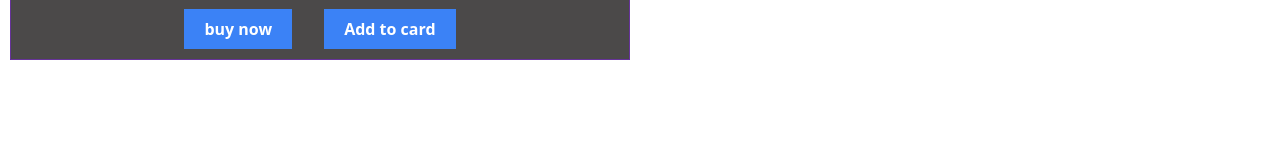
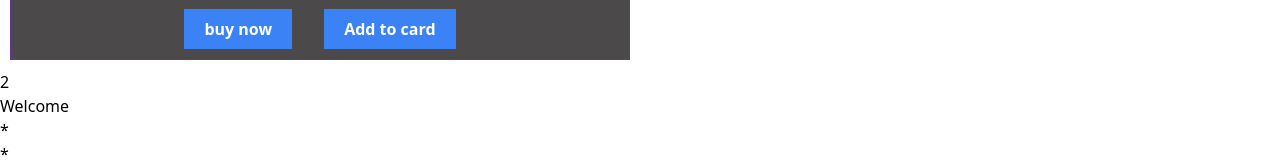
Before and after one commit to MdSaifulIslamRafsan/learn-vue, a Vue app: page / in a window 1280 px wide. Shown: the part 1757-1920 px from the top of the page. Before the commit the page ends 1827 px from the top, so only its background shows below. Built offline with nearby package versions, Linux system fonts and the light colour scheme.

Commit message:
added v-modle

```diff
--- a/src/App.vue
+++ b/src/App.vue
@@ -105,6 +105,8 @@
     <div class="grid lg:grid-cols-2">
         <ProductCard v-for="(product) in products" :key="product.id" :product="product" @buy-now-click="buyNow" @add-to-card-click="addNow" @toggle-favourite="toggleFavourite"></ProductCard>
     </div>
+    <p>{{myRating}}</p>
+    <the-rating v-model="myRating"></the-rating>
 </template>
 
 <script>
@@ -113,8 +115,9 @@ import ContactDetails from "./components/ContactDetails.vue";
 import Count from './components/Count.vue';
 import ProductCard from './components/ProductCard.vue';
 import TheCard from "./components/TheCard.vue";
+import TheRating from './components/TheRating.vue';
 export default {
-  components: { ContactDetails, TheCard, Count, ProductCard },
+  components: { ContactDetails, TheCard, Count, ProductCard, TheRating },
   methods:{
       buyNow(product) {
         console.log("Buy Now clicked!", product);
@@ -131,6 +134,7 @@ export default {
   },
   setup() {
     return {
+      myRating: 2,
       msg: "Hello Vue.js!",
       contact1: {
         name: "John Doe",
--- /dev/null
+++ b/src/components/TheRating.vue
@@ -0,0 +1,32 @@
+<template lang="">
+    <div>
+        {{message}}
+        <div class="flex" v-for="index in 5" :key="index">
+            <p class="inline" v-if="modelValue >= index">*</p>
+        </div>
+
+
+    </div>
+</template>
+<script>
+export default {
+    props:{
+        modelValue : {
+            type: Number,
+            required: true,
+            default: 0
+        }
+    },
+    emits:[
+        'update:modelValue'
+    ],
+    setup: ()=>{
+        return {
+            message : "Welcome",
+        }
+    }
+}
+</script>
+<style scoped>
+
+</style>
```
